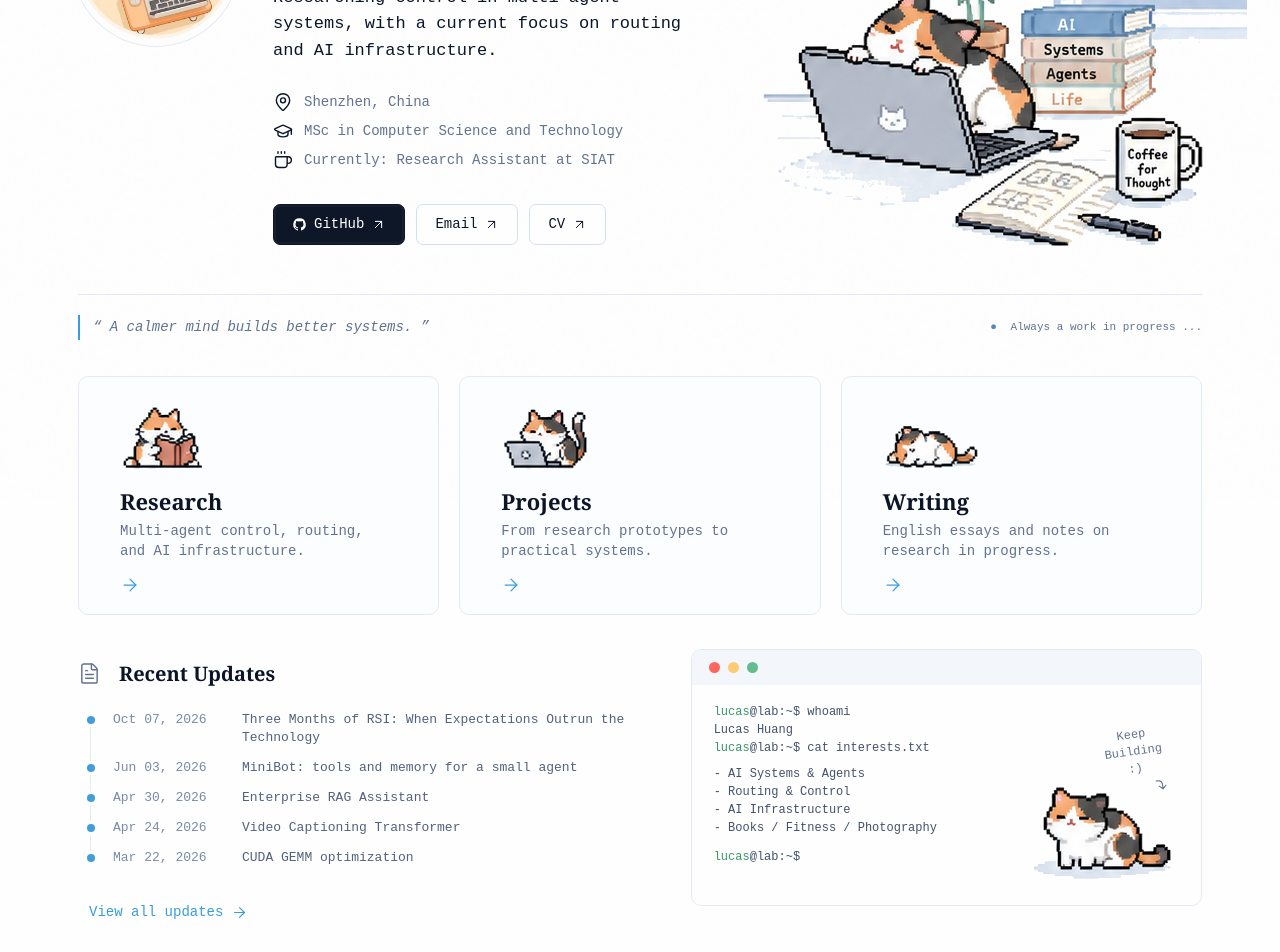
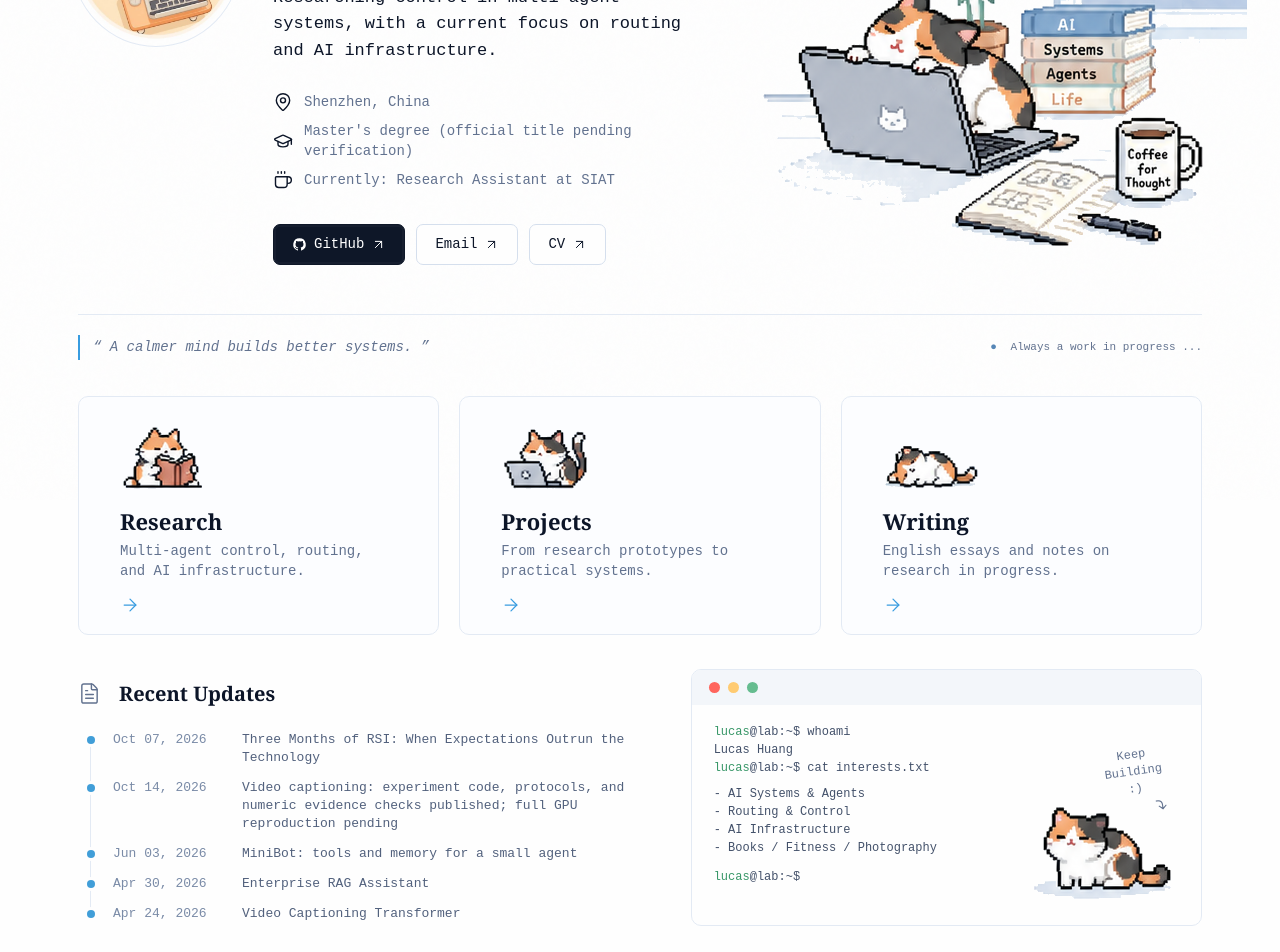
Before and after one commit to Qixiaomao/ai-systems-portfolio, a Next.js app: page / in a window 1280 px wide. Shown: the part 300-1252 px from the top of the page. Built offline with nearby package versions, Linux system fonts and the light colour scheme; a web font is replaced by a local one.

Commit message:
Clarify degree verification and publish research milestone

```diff
--- a/src/data/site.ts
+++ b/src/data/site.ts
@@ -5,7 +5,8 @@ export const profile = {
   description:
     "Researching control in multi-agent systems, with a current focus on routing and AI infrastructure.",
   location: "Shenzhen, China",
-  education: "MSc in Computer Science and Technology",
+  // Confirm the exact award title against the official degree certificate.
+  education: "Master's degree (official title pending verification)",
   educationSchool: "INTI International University, Malaysia",
   currentRole: "Research Assistant at SIAT",
   organization:
@@ -116,14 +117,20 @@ export const projects: Project[] = [
   {
     title: "ViT–GPT-2 Video Captioning",
     description:
-      "My master's project: a ViT-based visual encoder and GPT-2 decoder for video captioning, with local inference, benchmarking, and profiling tools.",
+      "My master's project: a ViT-based visual encoder and GPT-2 decoder for video captioning. Experiment code, protocols, and numeric evidence verification tools are public; full fresh-clone GPU reproduction remains incomplete.",
     meta: "MULTIMODAL",
     href: "https://github.com/Qixiaomao/video-caption-algorithm",
   },
 ];
 
-// Public repository update dates, checked on 2026-10-07. Keep these in sync manually.
+// Verified public milestones. Material publication and numeric checks are not GPU reproduction.
 export const updates: Update[] = [
+  {
+    date: "2026-10-14",
+    title:
+      "Video captioning: experiment code, protocols, and numeric evidence checks published; full GPU reproduction pending",
+    href: "https://github.com/Qixiaomao/video-caption-algorithm/pull/1",
+  },
   {
     date: "2026-06-03",
     title: "MiniBot: tools and memory for a small agent",
```
